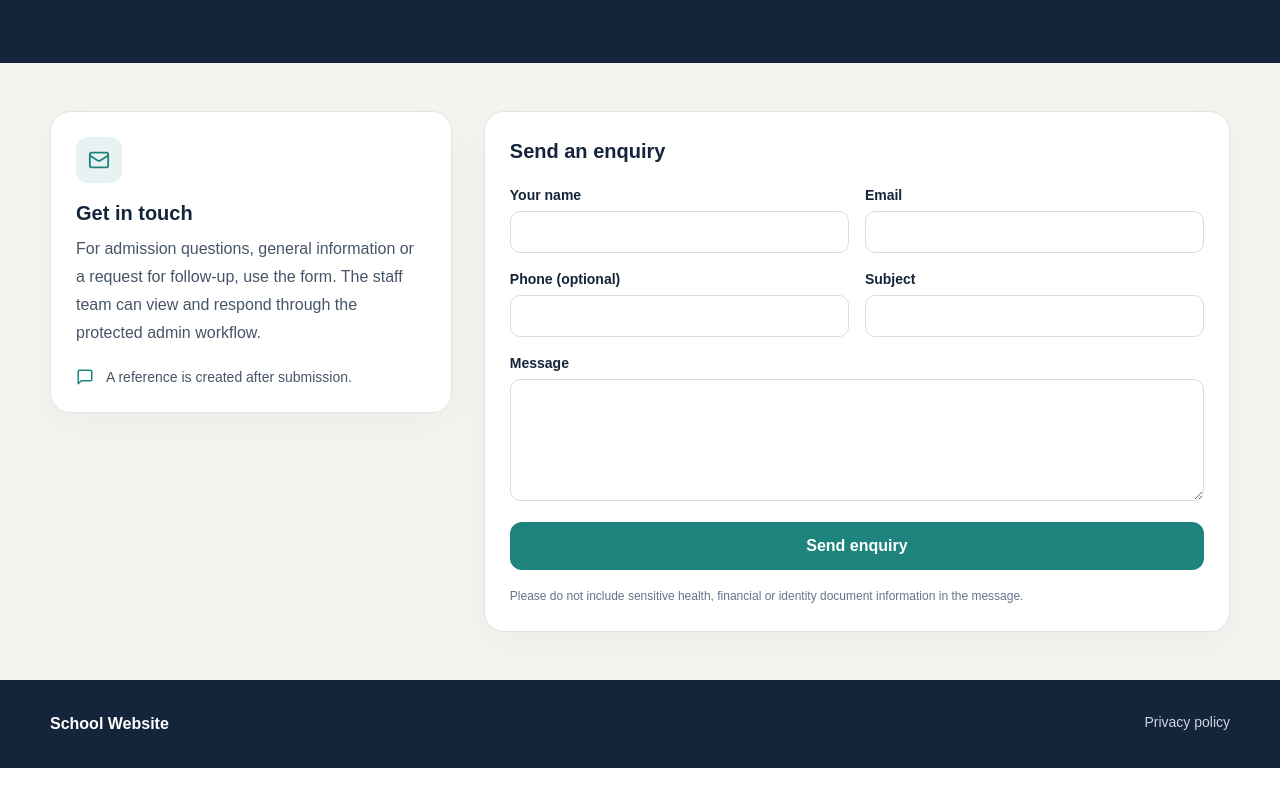
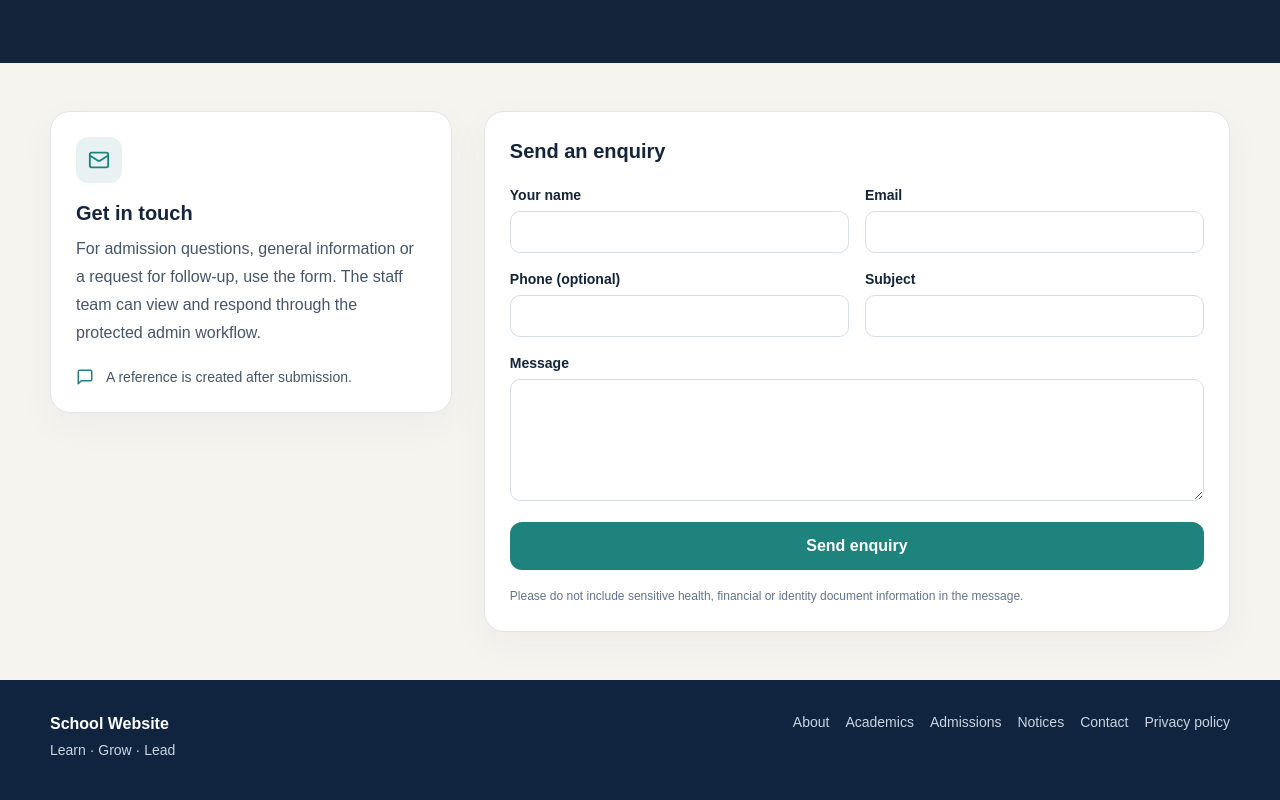
Before and after one commit to ayzentsolutions/nmps, a Next.js app: page /contact in a window 1280 px wide. Shown: the part 291-1091 px from the top of the page. Before the commit the page ends 1059 px from the top, so only its background shows below. Built offline with nearby package versions, Linux system fonts and the light colour scheme; no server answers; the database is empty.

Commit message:
feat: use CMS-managed branding on public content and form pages

```diff
--- a/app/contact/page.tsx
+++ b/app/contact/page.tsx
@@ -2,6 +2,7 @@
 import Link from "next/link";
 import {useState,type FormEvent} from "react";
 import {ArrowLeft,CheckCircle2,Mail,MessageSquare} from "lucide-react";
+import {PublicSiteHeader,PublicSiteFooter} from "@/components/public-site/public-site-chrome";
 const initial={name:"",email:"",phone:"",subject:"",message:"",website:""};
 export default function ContactPage(){
  const [form,setForm]=useState(initial);const [busy,setBusy]=useState(false);const [error,setError]=useState("");const [reference,setReference]=useState("");
@@ -10,7 +11,7 @@ export default function ContactPage(){
   try{const response=await fetch("/api/v1/enquiries",{method:"POST",headers:{"Content-Type":"application/json"},body:JSON.stringify(form)});const body=await response.json();if(!response.ok)throw new Error(body.error||"Could not send enquiry.");setReference(body.data.referenceNumber);setForm(initial);}
   catch(e){setError(e instanceof Error?e.message:"Could not send enquiry.");}finally{setBusy(false);}
  }
- return <main className="min-h-screen bg-paper"><header className="border-b border-slate-200 bg-white"><div className="container-site flex min-h-[76px] items-center justify-between"><Link href="/" className="font-bold">School Website</Link><Link href="/" className="inline-flex items-center gap-2 text-sm font-semibold text-teal"><ArrowLeft size={15}/>Back home</Link></div></header>
+ return <main className="min-h-screen bg-paper"><PublicSiteHeader />
   <section className="bg-ink py-16 text-white"><div className="container-site"><p className="eyebrow !text-gold">We’re here to help</p><h1 className="mt-3 text-4xl font-bold md:text-5xl">Contact the school</h1><p className="mt-4 max-w-2xl leading-7 text-slate-200">Send a message to the school team. Your enquiry will be assigned a reference that you can keep for follow-up.</p></div></section>
   <section className="container-site grid gap-8 py-12 lg:grid-cols-[.7fr_1.3fr]"><div><div className="content-card"><span className="inline-flex rounded-xl bg-teal/10 p-3 text-teal"><Mail size={22}/></span><h2 className="mt-4 text-xl font-bold">Get in touch</h2><p className="mt-2 leading-7 text-slate-600">For admission questions, general information or a request for follow-up, use the form. The staff team can view and respond through the protected admin workflow.</p><div className="mt-5 flex items-center gap-3 text-sm text-slate-600"><MessageSquare size={18} className="text-teal"/>A reference is created after submission.</div></div></div>
    <div className="content-card"><h2 className="text-xl font-bold">Send an enquiry</h2>{reference?<div role="status" className="mt-5 rounded-2xl bg-emerald-50 p-5 text-emerald-900"><CheckCircle2 size={28}/><h3 className="mt-3 text-lg font-bold">Thank you for contacting us</h3><p className="mt-2 text-sm">Your reference number is <strong>{reference}</strong>. Please keep it for follow-up.</p><button onClick={()=>setReference("")} className="mt-4 rounded-lg border border-emerald-300 px-4 py-2 text-sm font-bold">Send another enquiry</button></div>:<form onSubmit={submit} className="mt-5 space-y-4">{error?<p role="alert" className="rounded-lg bg-red-50 p-3 text-sm text-red-700">{error}</p>:null}
@@ -20,6 +21,6 @@ export default function ContactPage(){
     <label aria-hidden="true" className="absolute -left-[10000px] top-auto h-px w-px overflow-hidden">Leave this field blank<input tabIndex={-1} autoComplete="off" value={form.website} onChange={(e)=>setForm({...form,website:e.target.value})}/></label>
     <button disabled={busy} className="w-full rounded-xl bg-teal px-5 py-3 font-bold text-white disabled:opacity-50">{busy?"Sending…":"Send enquiry"}</button><p className="text-xs leading-5 text-slate-500">Please do not include sensitive health, financial or identity document information in the message.</p>
    </form>}</div>
-  </section><footer className="bg-ink py-8 text-white"><div className="container-site flex justify-between gap-4"><span className="font-bold">School Website</span><Link href="/privacy-policy" className="text-sm text-slate-300">Privacy policy</Link></div></footer>
+  </section><PublicSiteFooter />
  </main>;
 }
```
